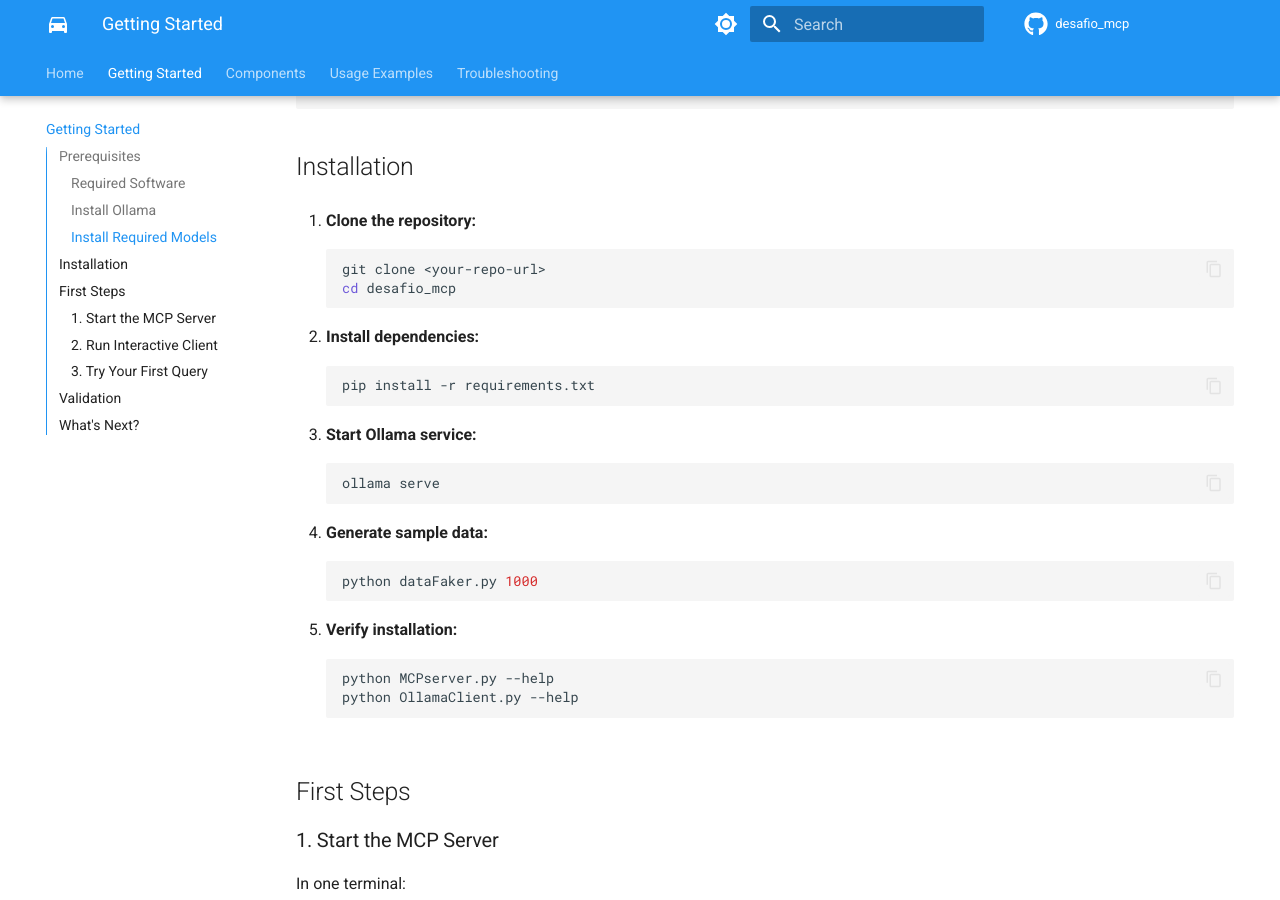
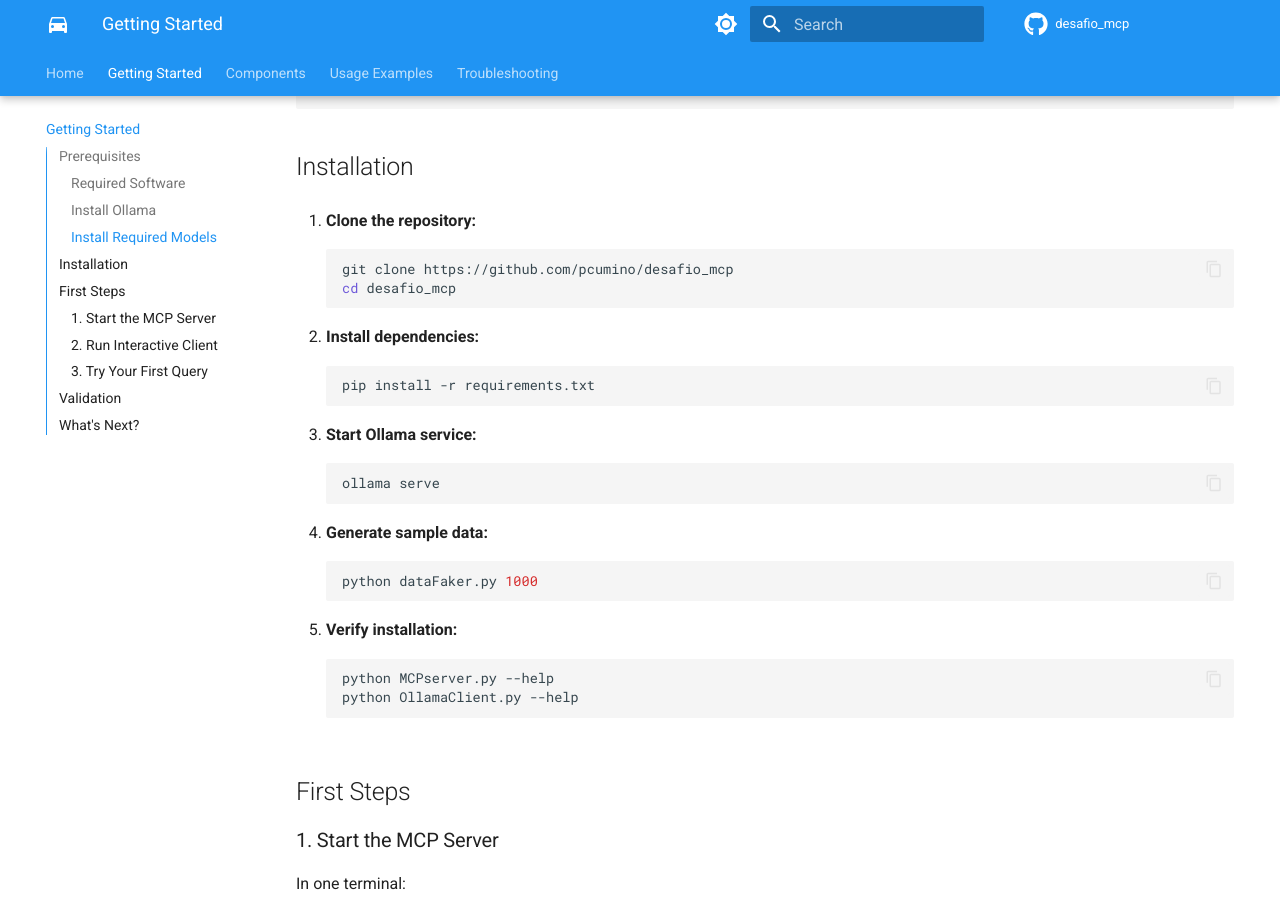
Before and after one commit to pcumino/desafio_mcp, an MkDocs documentation site: the page built from docs/getting-started.md, in a window 1280 px wide and 900 px high, scrolled down 708 px. Built offline with MkDocs 1.6.1 and Material for MkDocs 9.7.7, drawn with Linux system fonts in a browser that asks for light colours; comment, search, counter and statistics services are not loaded; the version menu is left out; some of the changed lines change nothing that is shown.

Commit message:
initial commit

````diff
--- a/docs/getting-started.md
+++ b/docs/getting-started.md
@@ -37,7 +37,7 @@ ollama pull gemma:2b
 
 1. **Clone the repository:**
 ```bash
-git clone <your-repo-url>
+git clone https://github.com/pcumino/desafio_mcp
 cd desafio_mcp
 ```
 
````
Also changed, not shown: docs/README.md (renamed from docs/index.md).
